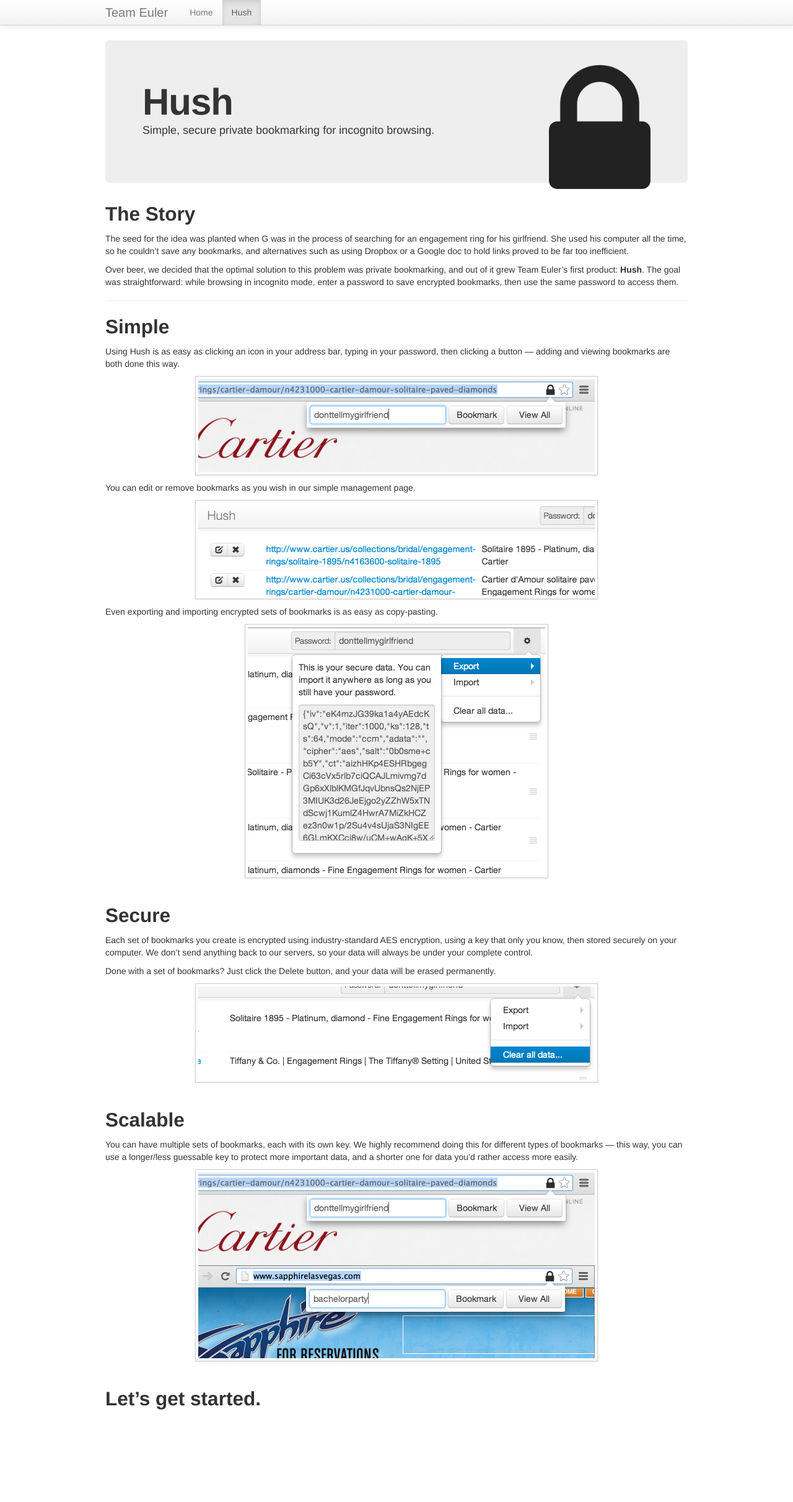
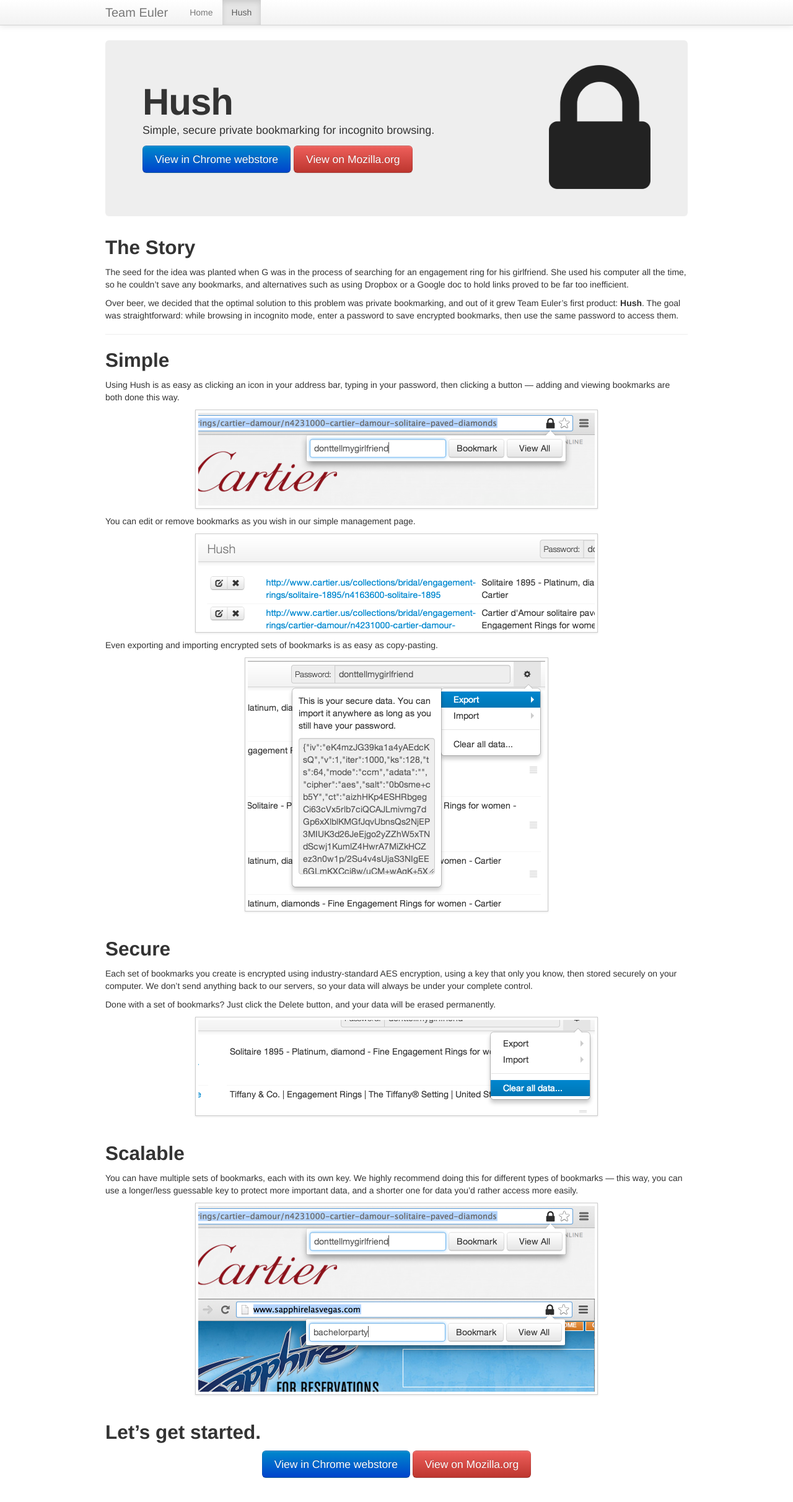
Before and after one commit to teameuler/teameuler.github.io, a plain HTML site: page hush/index.html in a window 1280 px wide. Shown: the whole page at 62% size. Before the commit the page ends 2352 px from the top, so only its background shows below. Drawn offline with Linux system fonts and the light colour scheme.

Commit message:
rudimentary browser detection

```diff
--- a/css/index.css
+++ b/css/index.css
@@ -20,6 +20,6 @@
   color: #000;
 }
 
-.chrome, .firefox {
+.chrome, .firefox, .browser {
   display: none;
 }
--- a/hush/index.html
+++ b/hush/index.html
@@ -34,8 +34,14 @@
       </div>
       <div class="firefox">
         <p>
-          <a class="btn btn-primary btn-large" href="https://addons.mozilla.org/firefox/downloads/file/220272/hush_private_bookmarking-0.0.1-fx.xpi">Add to Firefox</a>
+          <a class="btn btn-danger btn-large" href="https://addons.mozilla.org/firefox/downloads/file/220272/hush_private_bookmarking-0.0.1-fx.xpi">Add to Firefox</a>
           <a class="btn btn-link btn-large" href="https://addons.mozilla.org/en-US/firefox/addon/hush-private-bookmarking/" target="_blank">View on Mozilla.org</a>
+        </p>
+      </div>
+      <div class="browser">
+        <p>
+          <a class="btn btn-primary btn-large" href="https://chrome.google.com/webstore/detail/hush-private-bookmarking/hjmoaenjknbdehbiaeeijcppnljflkff" target="_blank">View in Chrome webstore</a>
+          <a class="btn btn-danger btn-large" href="https://addons.mozilla.org/en-US/firefox/addon/hush-private-bookmarking/" target="_blank">View on Mozilla.org</a>
         </p>
       </div>
     </div>
@@ -78,8 +84,14 @@
     </div>
     <div class="firefox">
       <p class="text-center">
-        <a class="btn btn-primary btn-large" href="https://addons.mozilla.org/firefox/downloads/file/220272/hush_private_bookmarking-0.0.1-fx.xpi">Add to Firefox</a>
+        <a class="btn btn-danger btn-large" href="https://addons.mozilla.org/firefox/downloads/file/220272/hush_private_bookmarking-0.0.1-fx.xpi">Add to Firefox</a>
         <a class="btn btn-link btn-large" href="https://addons.mozilla.org/en-US/firefox/addon/hush-private-bookmarking/" target="_blank">View on Mozilla.org</a>
+      </p>
+    </div>
+    <div class="browser">
+      <p class="text-center">
+        <a class="btn btn-primary btn-large" id="hero-view" href="https://chrome.google.com/webstore/detail/hush-private-bookmarking/hjmoaenjknbdehbiaeeijcppnljflkff" target="_blank">View in Chrome webstore</a>
+        <a class="btn btn-danger btn-large" href="https://addons.mozilla.org/en-US/firefox/addon/hush-private-bookmarking/" target="_blank">View on Mozilla.org</a>
       </p>
     </div>
   </div>
--- a/js/hush.js
+++ b/js/hush.js
@@ -2,6 +2,8 @@
   $('.firefox').show()
 else if (!!window.chrome && !(!!window.opera || navigator.userAgent.indexOf(' OPR/') >= 0))
   $('.chrome').show()
+else
+  $('.browser').show()
 
 $('.button-add').click(function () {
   chrome.webstore.install('https://chrome.google.com/webstore/detail/hjmoaenjknbdehbiaeeijcppnljflkff', function () {
```
